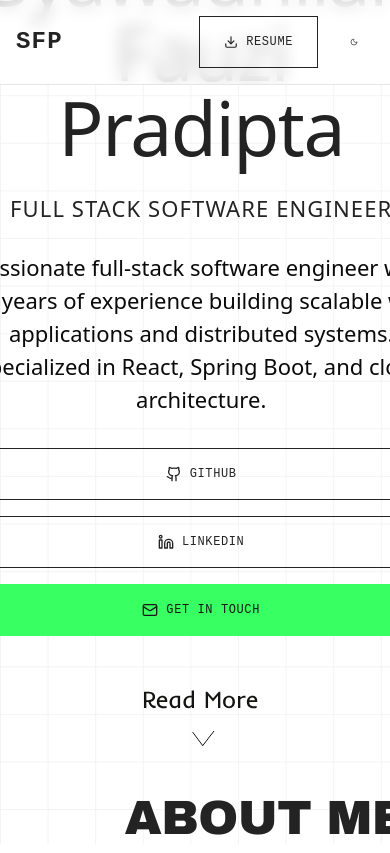
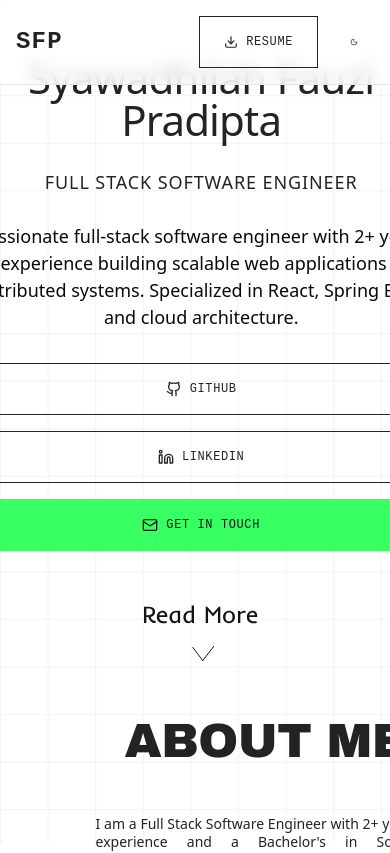
Before and after one commit to fauzipradipta/portofolio, a Next.js app: page / in a window 390 px wide. Shown: the top 853 px of the page. Built offline with nearby package versions, Linux system fonts and the light colour scheme.

Commit message:
working on responsive

```diff
--- a/src/app/globals.css
+++ b/src/app/globals.css
@@ -439,21 +439,22 @@ code {
   .hero-section{
     padding-top: 360rem;
     margin-left: -8rem;
+
   }
 
   .hero-title {
-    font-size: 50px;
+    font-size: 42px;
   }
 
   .label{
-    font-size: clamp(20px, 1.5vw, 30px);
+    font-size: clamp(18px, 1.5vw, 24px);
+    margin-top:-2rem;
   }
-
   .text-bio{
-    font-size: clamp(20px, 2.5vw, 24px);
+    font-size: clamp(18px, 2.5vw, 24px);
   }
 }
-@media (max-width:1366px){
+/* @media (max-width:1366px){
   .hero-section{
     text-align:center;
     padding-top: 344rem;
@@ -477,7 +478,7 @@ code {
   .skills-section{
     margin-top: -10rem;
   }
-}
+} */
 
 @media (max-width: 767px) {
   .grid-container {
--- a/src/app/page/Project.tsx
+++ b/src/app/page/Project.tsx
@@ -1,6 +1,6 @@
 import React from 'react';
 import { pageTitles, projectsData } from '../data/mock';
-import { Github, Moon, Sun } from 'lucide-react';
+import { Github, ExternalLink } from 'lucide-react';
 
 const Project = () => {
     return(
@@ -44,12 +44,14 @@ const Project = () => {
                                                    target="_blank"
                                                    rel="noopener noreferrer"
                                                    className="btn-ghost flex items-center space-x-2">
-                                                    <svg width="16" height="12" viewBox="0 0 31 28" fill="none">
+                                                    {/* <svg width="16" height="12" viewBox="0 0 31 28" fill="none">
                                                         <path
                                                             d="M20.707 4.52148L20.6924 5.52148L1 5.25V26.7539H20.5547V11.4307H21.5547V27.75H21.2676V27.7539H0V4.95898H0.291992L0.302734 4.24023L20.707 4.52148ZM29.9043 1.5459L30.373 1.63477L30.2832 2.1416L30.166 2.79883L30.2363 2.90723L30.1318 2.98535L28.8604 10.1318L28.3867 10.0469L27.9141 9.96191L29.002 3.84766L14.2402 15.1133L13.6953 14.2734L29.1738 2.46289L21.4824 1.02051L21.6719 0L29.9043 1.5459Z"
                                                             fill="currentColor"
                                                         />
-                                                    </svg>
+                                                    </svg> */}
+
+                                                    <ExternalLink size={16}/>
                                                     <span>Live Demo</span>
                                                 </a>
                                             )}
```
